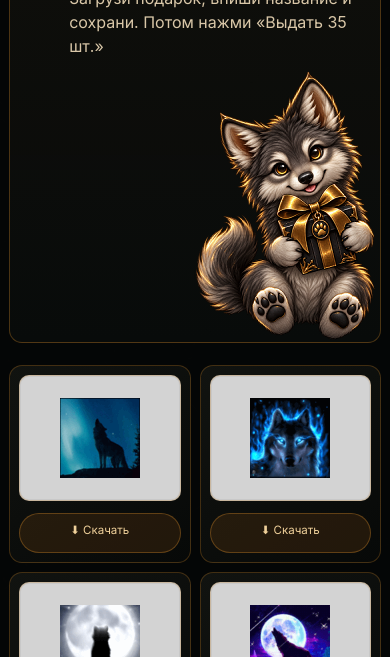
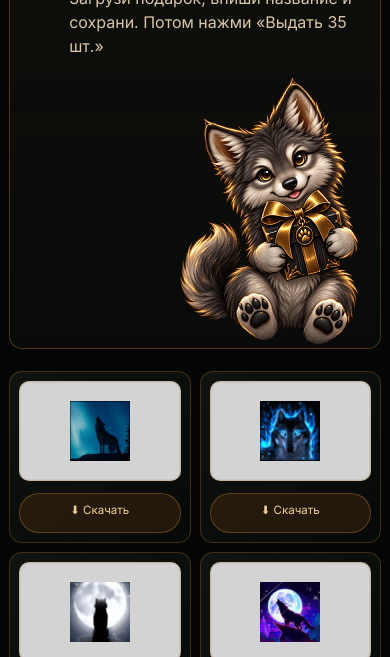
Before and after one commit to reverie-w-sh/dm-portal, a Next.js app: page /gifts in a window 390 px wide. Shown: the part 911-1568 px from the top of the page. Built offline with nearby package versions, Linux system fonts and the light colour scheme; no server answers; a web font is replaced by a local one.

Commit message:
Update page.module.css

```diff
--- a/src/app/gifts/page.module.css
+++ b/src/app/gifts/page.module.css
@@ -72,11 +72,6 @@
     #080b0a;
 }
 
-.instructionsText {
-  position: relative;
-  z-index: 1;
-}
-
 .instructions h2 {
   margin: 0 0 16px;
   color: #ecd4a6;
@@ -116,13 +111,12 @@
 
 .instructionsWolf {
   position: absolute;
-  right: 0;
+  right: 18px;
   bottom: 0;
   display: block;
   width: 186px;
   height: 272px;
   object-fit: contain;
-  object-position: right bottom;
   pointer-events: none;
   user-select: none;
 }
@@ -153,7 +147,7 @@
 
 .visual {
   display: grid;
-  min-height: 152px;
+  min-height: 110px;
   place-items: center;
   overflow: hidden;
   border: 1px solid rgba(173, 113, 34, 0.3);
@@ -166,8 +160,10 @@
   display: block;
   width: auto;
   height: auto;
-  max-width: 110px;
-  max-height: 110px;
+  width: 60px;
+  height: 60px;
+  max-width: 60px;
+  max-height: 60px;
   object-fit: contain;
 }
 
@@ -220,14 +216,14 @@
   .instructions {
     min-height: 0;
     margin-top: 12px;
-    padding: 18px 16px 0;
+    padding: 18px 16px;
   }
 
   .instructionsWolf {
     position: static;
     width: min(186px, 72vw);
     height: auto;
-    margin: 12px -16px 0 auto;
+    margin: 18px 0 -18px auto;
   }
 
   .grid {
@@ -240,12 +236,14 @@
   }
 
   .visual {
-    min-height: 126px;
+    min-height: 100px;
   }
 
   .visual img {
-    max-width: 96px;
-    max-height: 96px;
+    width: 60px;
+    height: 60px;
+    max-width: 60px;
+    max-height: 60px;
   }
 
   .downloadButton,
```
